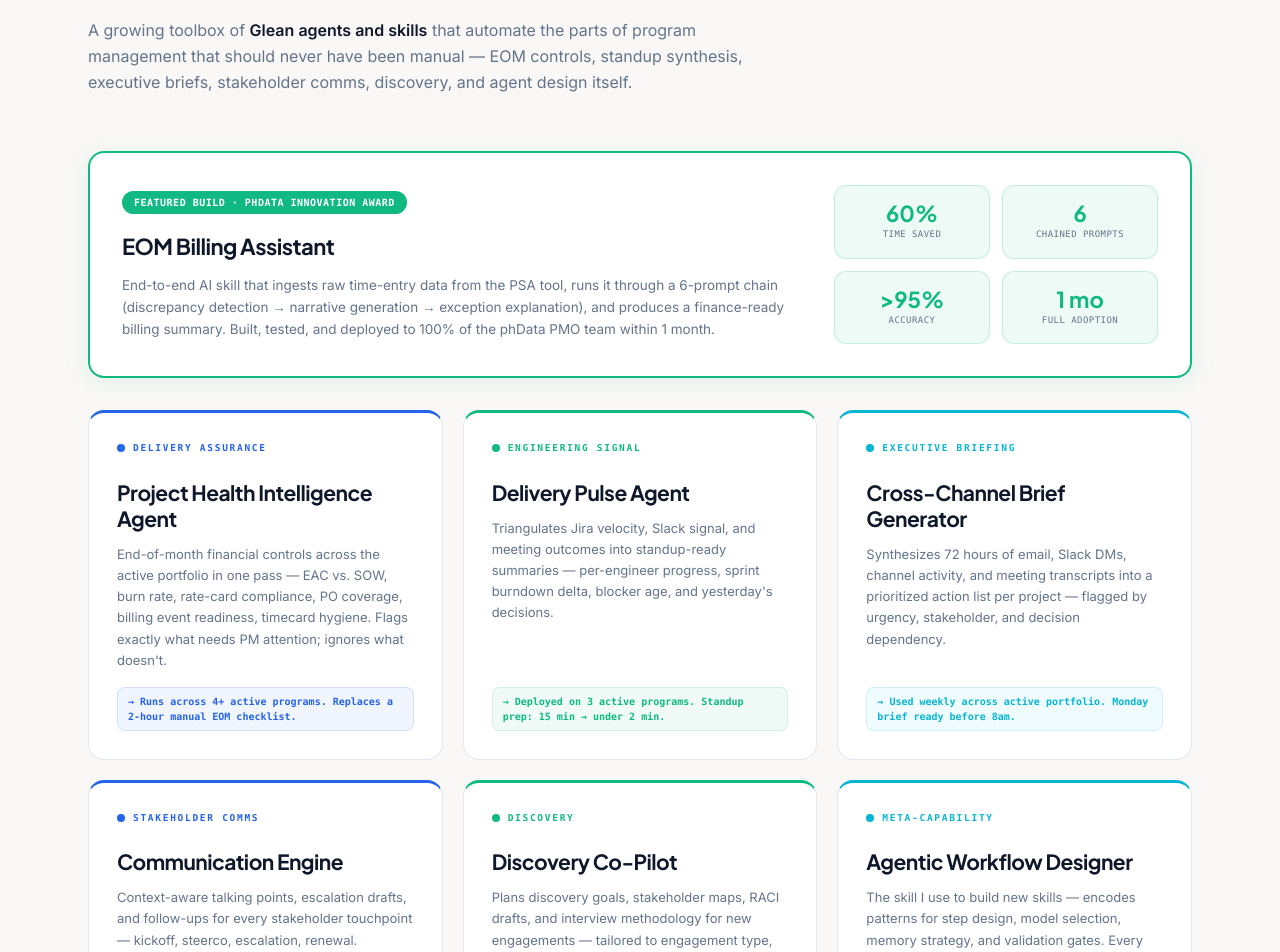
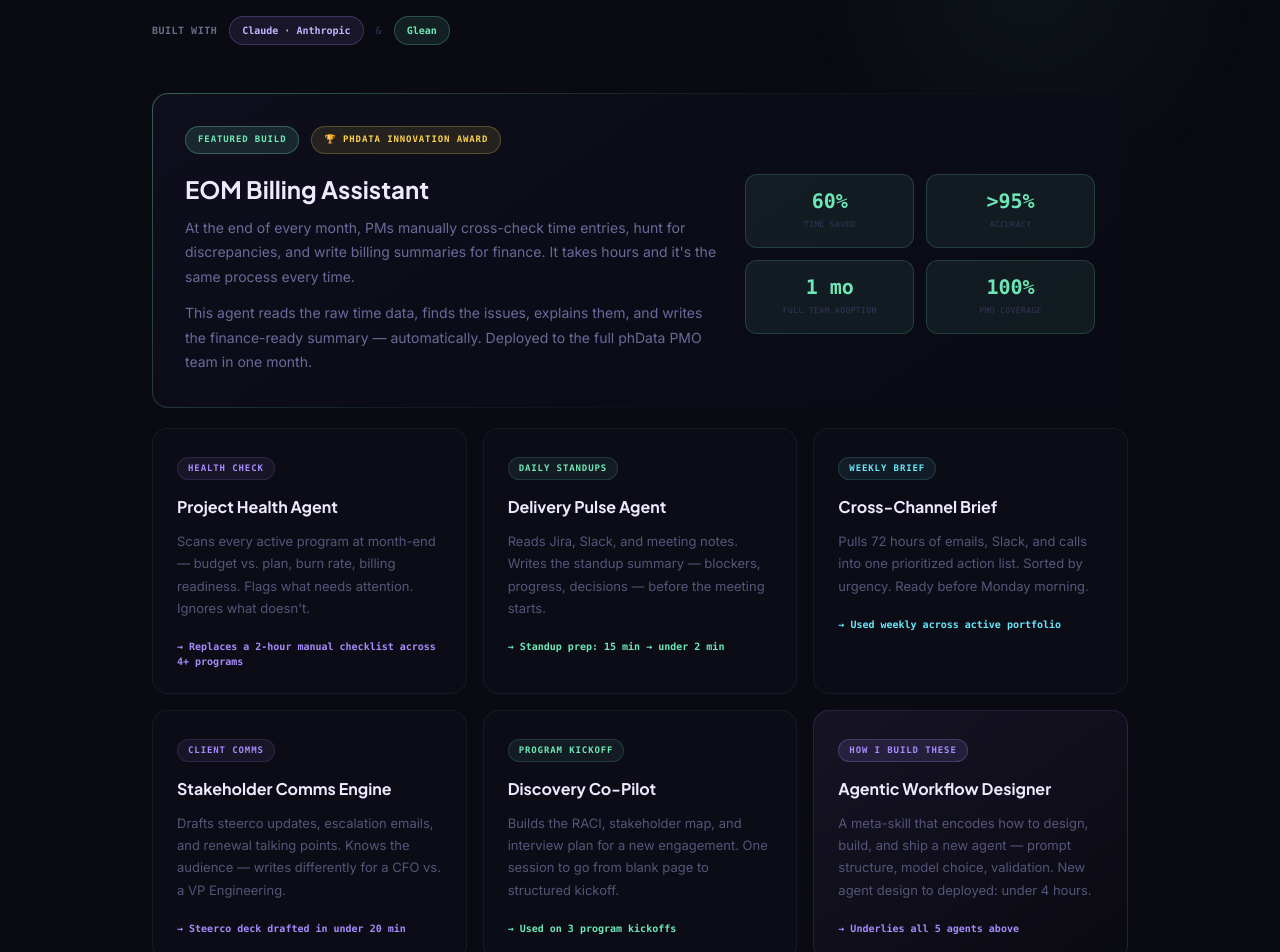
Before and after one commit to rohit19982026/My-Portfolio-Website, a Next.js app: page / in a window 1280 px wide. Shown: the part 5080-6032 px from the top of the page. Built offline with nearby package versions, Linux system fonts and the light colour scheme.

Commit message:
redesign: ToolsBuilt — human language, dark theme, Claude+Glean clear, scannable cards

```diff
--- a/src/components/ToolsBuilt.tsx
+++ b/src/components/ToolsBuilt.tsx
@@ -1,148 +1,300 @@
-const eomSkill = {
-  title: "EOM Billing Assistant",
-  desc: "End-to-end AI skill that ingests raw time-entry data from the PSA tool, runs it through a 6-prompt chain (discrepancy detection → narrative generation → exception explanation), and produces a finance-ready billing summary. Built, tested, and deployed to 100% of the phData PMO team within 1 month.",
-  stats: [
-    { value: "60%", label: "Time Saved" },
-    { value: "6", label: "Chained Prompts" },
-    { value: ">95%", label: "Accuracy" },
-    { value: "1 mo", label: "Full Adoption" },
-  ],
-};
+import { motion } from "framer-motion";
 
-const tools = [
+const EASE: [number, number, number, number] = [0.16, 1, 0.3, 1];
+
+const agents = [
   {
-    category: "DELIVERY ASSURANCE",
-    title: "Project Health Intelligence Agent",
-    body: "End-of-month financial controls across the active portfolio in one pass — EAC vs. SOW, burn rate, rate-card compliance, PO coverage, billing event readiness, timecard hygiene. Flags exactly what needs PM attention; ignores what doesn't.",
-    proof: "Runs across 4+ active programs. Replaces a 2-hour manual EOM checklist.",
-    color: "#2563EB",
+    category: "Health Check",
+    title: "Project Health Agent",
+    what: "Scans every active program at month-end — budget vs. plan, burn rate, billing readiness. Flags what needs attention. Ignores what doesn't.",
+    proof: "Replaces a 2-hour manual checklist across 4+ programs",
+    accent: "#A78BFA",
   },
   {
-    category: "ENGINEERING SIGNAL",
+    category: "Daily Standups",
     title: "Delivery Pulse Agent",
-    body: "Triangulates Jira velocity, Slack signal, and meeting outcomes into standup-ready summaries — per-engineer progress, sprint burndown delta, blocker age, and yesterday's decisions.",
-    proof: "Deployed on 3 active programs. Standup prep: 15 min → under 2 min.",
-    color: "#10B981",
+    what: "Reads Jira, Slack, and meeting notes. Writes the standup summary — blockers, progress, decisions — before the meeting starts.",
+    proof: "Standup prep: 15 min → under 2 min",
+    accent: "#6EE7B7",
   },
   {
-    category: "EXECUTIVE BRIEFING",
-    title: "Cross-Channel Brief Generator",
-    body: "Synthesizes 72 hours of email, Slack DMs, channel activity, and meeting transcripts into a prioritized action list per project — flagged by urgency, stakeholder, and decision dependency.",
-    proof: "Used weekly across active portfolio. Monday brief ready before 8am.",
-    color: "#06B6D4",
+    category: "Weekly Brief",
+    title: "Cross-Channel Brief",
+    what: "Pulls 72 hours of emails, Slack, and calls into one prioritized action list. Sorted by urgency. Ready before Monday morning.",
+    proof: "Used weekly across active portfolio",
+    accent: "#67E8F9",
   },
   {
-    category: "STAKEHOLDER COMMS",
-    title: "Communication Engine",
-    body: "Context-aware talking points, escalation drafts, and follow-ups for every stakeholder touchpoint — kickoff, steerco, escalation, renewal. Calibrated to audience seniority and political reality.",
-    proof: "Active on every client engagement. Steerco decks drafted in under 20 min.",
-    color: "#2563EB",
+    category: "Client Comms",
+    title: "Stakeholder Comms Engine",
+    what: "Drafts steerco updates, escalation emails, and renewal talking points. Knows the audience — writes differently for a CFO vs. a VP Engineering.",
+    proof: "Steerco deck drafted in under 20 min",
+    accent: "#A78BFA",
   },
   {
-    category: "DISCOVERY",
+    category: "Program Kickoff",
     title: "Discovery Co-Pilot",
-    body: "Plans discovery goals, stakeholder maps, RACI drafts, and interview methodology for new engagements — tailored to engagement type, scope, and constraints.",
-    proof: "Used on 3 program kickoffs. Full RACI + WBS skeleton produced in 1 session.",
-    color: "#10B981",
-  },
-  {
-    category: "META-CAPABILITY",
-    title: "Agentic Workflow Designer",
-    body: "The skill I use to build new skills — encodes patterns for step design, model selection, memory strategy, and validation gates. Every new agent ships production-ready.",
-    proof: "Underlies all 5 agents above. New agent design-to-deploy: under 4 hours.",
-    color: "#06B6D4",
+    what: "Builds the RACI, stakeholder map, and interview plan for a new engagement. One session to go from blank page to structured kickoff.",
+    proof: "Used on 3 program kickoffs",
+    accent: "#6EE7B7",
   },
 ];
 
 export default function ToolsBuilt() {
   return (
-    <section id="tools" className="py-24" style={{ background: "#F9F8F6" }}>
-      <div className="max-w-6xl mx-auto px-6">
+    <section id="tools" className="py-24 bg-[#0A0A12] relative overflow-hidden">
+      {/* Ambient orb */}
+      <div
+        className="absolute top-0 right-0 w-[500px] h-[500px] rounded-full pointer-events-none"
+        style={{
+          background: "radial-gradient(circle, rgba(110,231,183,0.05) 0%, transparent 65%)",
+          filter: "blur(1px)",
+        }}
+      />
+
+      <div className="max-w-5xl mx-auto px-6 relative">
+
         {/* Header */}
-        <div className="mb-14 reveal" style={{ animationDelay: "0.05s" }}>
-          <div className="flex items-center gap-3 mb-5">
-            <span className="font-mono text-[11px] font-bold uppercase tracking-[0.2em]" style={{ color: "#10B981" }}>
+        <motion.div
+          initial={{ opacity: 0, y: 24 }}
+          whileInView={{ opacity: 1, y: 0 }}
+          viewport={{ once: true }}
+          transition={{ duration: 0.6, ease: EASE }}
+          className="mb-12"
+        >
+          <p className="font-mono text-[11px] font-bold uppercase tracking-[0.22em] text-[#6EE7B7] mb-5">
             03 / TOOLS I&apos;VE BUILT
+          </p>
+          <h2
+            className="font-heading font-bold tracking-tight leading-[0.97] mb-5 text-[#EDE9FE]"
+            style={{ fontSize: "clamp(36px, 5vw, 60px)" }}
+          >
+            I don&apos;t just use AI.{" "}
+            <span
+              className="italic font-normal"
+              style={{
+                background: "linear-gradient(130deg, #6EE7B7 0%, #34D399 100%)",
+                WebkitBackgroundClip: "text",
+                WebkitTextFillColor: "transparent",
+              }}
+            >
+              I build it.
+            </span>
+          </h2>
+          <p className="text-[15px] text-[#55557A] max-w-xl leading-relaxed mb-6">
+            AI agents that automate the manual, repetitive parts of running programs —
+            so I spend time on decisions, not formatting.
+          </p>
+
+          {/* Tech badges */}
+          <div className="flex items-center gap-3 flex-wrap">
+            <span className="font-mono text-[10px] font-semibold uppercase tracking-wider text-[#6B6B8A]">
+              Built with
+            </span>
+            <span
+              className="font-mono text-[10px] font-bold px-3 py-1.5 rounded-full"
+              style={{
+                color: "#C4B5FD",
+                background: "rgba(167,139,250,0.1)",
+                border: "1px solid rgba(167,139,250,0.25)",
+              }}
+            >
+              Claude · Anthropic
+            </span>
+            <span className="text-[#35355A] font-mono text-[10px]">&amp;</span>
+            <span
+              className="font-mono text-[10px] font-bold px-3 py-1.5 rounded-full"
+              style={{
+                color: "#6EE7B7",
+                background: "rgba(110,231,183,0.1)",
+                border: "1px solid rgba(110,231,183,0.25)",
+              }}
+            >
+              Glean
             </span>
           </div>
-          <h2
-            className="font-heading font-bold tracking-tight leading-[0.97] mb-5"
-            style={{ fontSize: "clamp(40px, 5.5vw, 68px)" }}
+        </motion.div>
+
+        {/* Featured: EOM Billing Assistant */}
+        <motion.div
+          initial={{ opacity: 0, y: 28 }}
+          whileInView={{ opacity: 1, y: 0 }}
+          viewport={{ once: true }}
+          transition={{ duration: 0.6, delay: 0.08, ease: EASE }}
+          className="mb-5"
         >
-            <span className="gradient-text italic font-normal">I don&apos;t just use AI</span>.
-            <br />I build it.
-          </h2>
-          <p className="text-[16px] text-[#64748B] max-w-2xl leading-relaxed">
-            A growing toolbox of{" "}
-            <strong className="font-semibold text-[#0F172A]">Glean agents and skills</strong> that
-            automate the parts of program management that should never have been manual — EOM
-            controls, standup synthesis, executive briefs, stakeholder comms, discovery, and agent
-            design itself.
+          <div
+            className="rounded-2xl p-px"
+            style={{
+              background:
+                "linear-gradient(135deg, rgba(110,231,183,0.4) 0%, rgba(110,231,183,0.1) 40%, transparent 70%)",
+            }}
+          >
+            <div
+              className="rounded-[15px] p-7 md:p-8"
+              style={{
+                background: "linear-gradient(145deg, #0E0E1C 0%, #0A0A14 100%)",
+              }}
+            >
+              {/* Award badge */}
+              <div className="flex items-center gap-3 mb-5">
+                <span
+                  className="font-mono text-[9px] font-bold px-3 py-1.5 rounded-full uppercase tracking-widest"
+                  style={{
+                    color: "#6EE7B7",
+                    background: "rgba(110,231,183,0.12)",
+                    border: "1px solid rgba(110,231,183,0.3)",
+                  }}
+                >
+                  Featured Build
+                </span>
+                <span
+                  className="font-mono text-[9px] font-bold px-3 py-1.5 rounded-full uppercase tracking-widest"
+                  style={{
+                    color: "#FCD34D",
+                    background: "rgba(252,211,77,0.1)",
+                    border: "1px solid rgba(252,211,77,0.25)",
+                  }}
+                >
+                  🏆 phData Innovation Award
+                </span>
+              </div>
+
+              <div className="grid md:grid-cols-5 gap-6 items-start">
+                <div className="md:col-span-3">
+                  <h3
+                    className="font-heading font-bold leading-tight mb-3"
+                    style={{ fontSize: "clamp(18px, 2.2vw, 24px)", color: "#EDE9FE" }}
+                  >
+                    EOM Billing Assistant
+                  </h3>
+                  <p className="text-[14px] text-[#6A6A9A] leading-[1.75] mb-3">
+                    At the end of every month, PMs manually cross-check time entries, hunt for discrepancies,
+                    and write billing summaries for finance. It takes hours and it&apos;s the same process every time.
+                  </p>
+                  <p className="text-[14px] text-[#6A6A9A] leading-[1.75]">
+                    This agent reads the raw time data, finds the issues, explains them, and writes the
+                    finance-ready summary — automatically. Deployed to the full phData PMO team in one month.
                   </p>
                 </div>
 
-        {/* EOM Billing Skill — featured */}
-        <div
-          className="reveal rounded-2xl p-8 mb-8"
-          style={{ border: "2px solid #10B981", background: "#ffffff", animationDelay: "0.1s", boxShadow: "0 4px 24px rgba(16,185,129,0.1)" }}
-        >
-          <div className="grid md:grid-cols-3 gap-8 items-center">
-            <div className="md:col-span-2">
-              <span className="inline-block font-mono text-[10px] font-bold px-3 py-1 rounded-full bg-[#10B981] text-white mb-4 uppercase tracking-wider">
-                Featured Build · phData Innovation Award
-              </span>
-              <h3 className="font-heading text-[22px] font-bold text-[#0F172A] mb-3 tracking-tight">
-                {eomSkill.title}
-              </h3>
-              <p className="text-[13.5px] text-[#64748B] leading-relaxed">{eomSkill.desc}</p>
-            </div>
-            <div className="grid grid-cols-2 gap-3">
-              {eomSkill.stats.map((s) => (
+                {/* Stats */}
+                <div className="md:col-span-2 grid grid-cols-2 gap-3">
+                  {[
+                    { value: "60%", label: "Time saved" },
+                    { value: ">95%", label: "Accuracy" },
+                    { value: "1 mo", label: "Full team adoption" },
+                    { value: "100%", label: "PMO coverage" },
+                  ].map((s) => (
                     <div
                       key={s.label}
-                  className="text-center p-4 rounded-xl"
-                  style={{ background: "rgba(16,185,129,0.07)", border: "1px solid rgba(16,185,129,0.2)" }}
+                      className="text-center px-3 py-4 rounded-xl"
+                      style={{
+                        background: "rgba(110,231,183,0.07)",
+                        border: "1px solid rgba(110,231,183,0.18)",
+                      }}
                     >
-                  <div className="font-heading text-[22px] font-bold text-[#10B981] leading-none">{s.value}</div>
-                  <div className="font-mono text-[9px] text-[#64748B] mt-1 uppercase tracking-wider">{s.label}</div>
+                      <div
+                        className="font-mono font-black text-[20px] tabular-nums leading-none"
+                        style={{ color: "#6EE7B7" }}
+                      >
+                        {s.value}
+                      </div>
+                      <div className="font-mono text-[8px] uppercase tracking-wider text-[#35355A] mt-2">
+                        {s.label}
+                      </div>
                     </div>
                   ))}
                 </div>
               </div>
             </div>
+          </div>
+        </motion.div>
 
-        {/* Tools grid */}
-        <div className="grid sm:grid-cols-2 lg:grid-cols-3 gap-5">
-          {tools.map((tool, i) => (
-            <div
-              key={tool.title}
-              className="reveal p-7 rounded-2xl card-hover flex flex-col"
+        {/* Agent grid */}
+        <div className="grid sm:grid-cols-2 lg:grid-cols-3 gap-4">
+          {agents.map((agent, i) => (
+            <motion.div
+              key={agent.title}
+              initial={{ opacity: 0, y: 24 }}
+              whileInView={{ opacity: 1, y: 0 }}
+              viewport={{ once: true, margin: "-30px" }}
+              transition={{ duration: 0.5, delay: i * 0.07, ease: EASE }}
+              className="group rounded-2xl p-6 transition-all duration-300 hover:-translate-y-1"
               style={{
-                background: "#ffffff",
-                border: "1px solid #E2E8F0",
-                borderTop: `3px solid ${tool.color}`,
-                animationDelay: `${0.15 + i * 0.07}s`,
+                background: "rgba(13,13,26,0.8)",
+                border: "1px solid rgba(255,255,255,0.06)",
               }}
             >
-              <div className="flex items-center gap-2 mb-6">
-                <span className="w-2 h-2 rounded-full shrink-0" style={{ background: tool.color }} />
-                <p className="font-mono text-[9.5px] font-bold uppercase tracking-[0.18em]" style={{ color: tool.color }}>
-                  {tool.category}
+              {/* Category */}
+              <span
+                className="font-mono text-[9px] font-bold px-2.5 py-1 rounded-full uppercase tracking-widest inline-block mb-4"
+                style={{
+                  color: agent.accent,
+                  background: `${agent.accent}12`,
+                  border: `1px solid ${agent.accent}25`,
+                }}
+              >
+                {agent.category}
+              </span>
+
+              {/* Title */}
+              <h3
+                className="font-heading font-bold text-[16px] leading-snug mb-3 text-[#EDE9FE] group-hover:text-white transition-colors"
+              >
+                {agent.title}
+              </h3>
+
+              {/* What it does */}
+              <p className="text-[13px] text-[#55557A] leading-[1.7] mb-5">
+                {agent.what}
               </p>
+
+              {/* Proof */}
+              <p
+                className="font-mono text-[10px] font-semibold"
+                style={{ color: agent.accent }}
+              >
+                → {agent.proof}
+              </p>
+            </motion.div>
+          ))}
+
+          {/* Meta card: Agentic Workflow Designer */}
+          <motion.div
+            initial={{ opacity: 0, y: 24 }}
+            whileInView={{ opacity: 1, y: 0 }}
+            viewport={{ once: true, margin: "-30px" }}
+            transition={{ duration: 0.5, delay: agents.length * 0.07, ease: EASE }}
+            className="rounded-2xl p-6"
+            style={{
+              background: "linear-gradient(145deg, rgba(167,139,250,0.08), rgba(10,10,18,0.9))",
+              border: "1px solid rgba(167,139,250,0.15)",
+            }}
+          >
+            <span
+              className="font-mono text-[9px] font-bold px-2.5 py-1 rounded-full uppercase tracking-widest inline-block mb-4"
+              style={{
+                color: "#A78BFA",
+                background: "rgba(167,139,250,0.12)",
+                border: "1px solid rgba(167,139,250,0.25)",
+              }}
+            >
+              How I build these
+            </span>
+            <h3 className="font-heading font-bold text-[16px] leading-snug mb-3 text-[#EDE9FE]">
+              Agentic Workflow Designer
+            </h3>
+            <p className="text-[13px] text-[#55557A] leading-[1.7] mb-5">
+              A meta-skill that encodes how to design, build, and ship a new agent — prompt structure,
+              model choice, validation. New agent design to deployed: under 4 hours.
+            </p>
+            <p className="font-mono text-[10px] font-semibold" style={{ color: "#A78BFA" }}>
+              → Underlies all 5 agents above
+            </p>
+          </motion.div>
         </div>
-              <h3 className="font-heading text-[21px] font-bold leading-tight tracking-tight text-[#0F172A] mb-3">
-                {tool.title}
-              </h3>
-              <p className="text-[13px] leading-relaxed text-[#64748B] flex-1">{tool.body}</p>
-              <p
-                className="mt-4 font-mono text-[10px] font-semibold px-2.5 py-1.5 rounded-lg w-fit"
-                style={{ color: tool.color, background: `${tool.color}10`, border: `1px solid ${tool.color}25` }}
-              >
-                → {tool.proof}
-              </p>
-            </div>
-          ))}
-        </div>
+
       </div>
     </section>
   );
```
Lines whose indentation alone changed are shown as unchanged.
